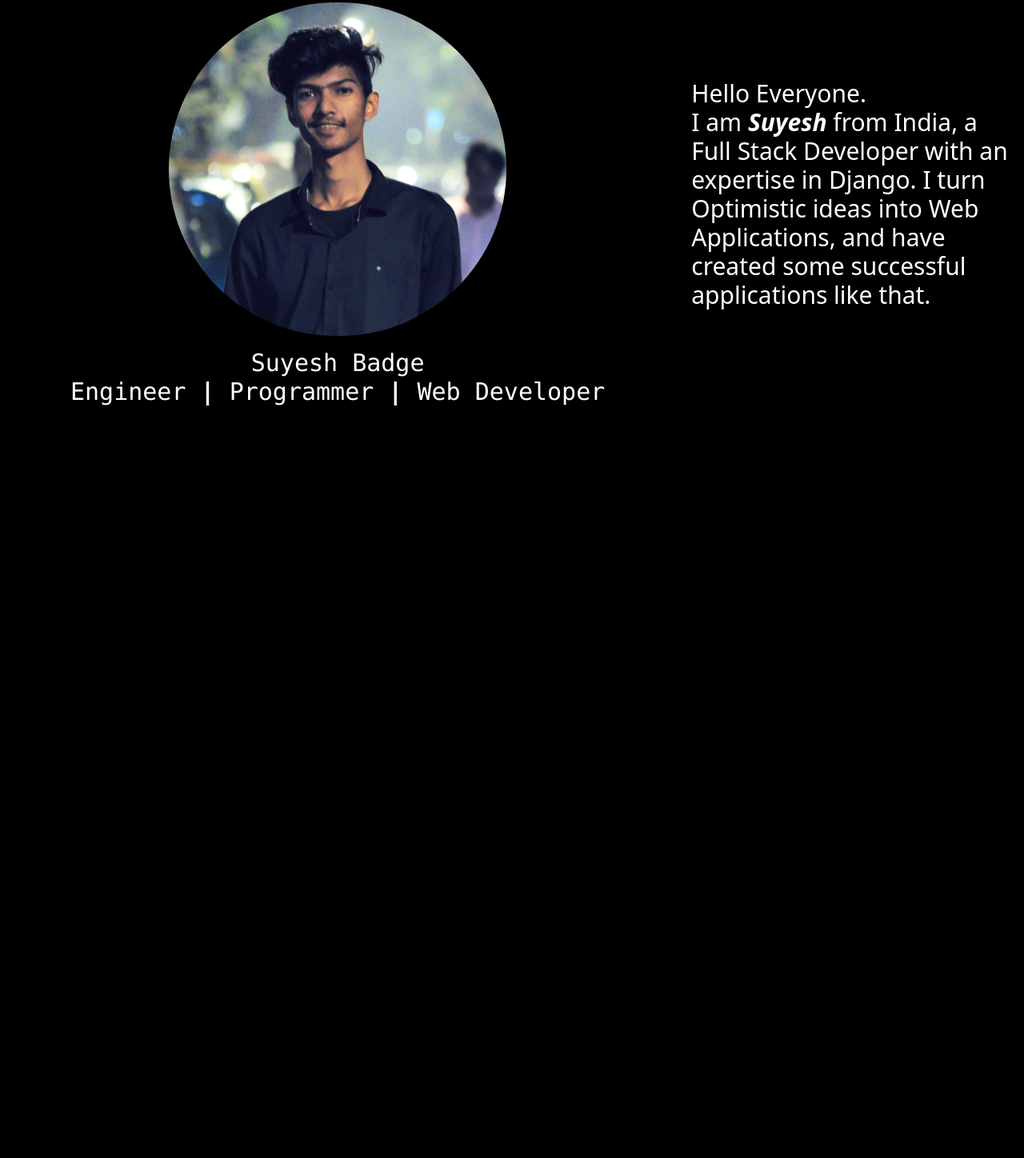
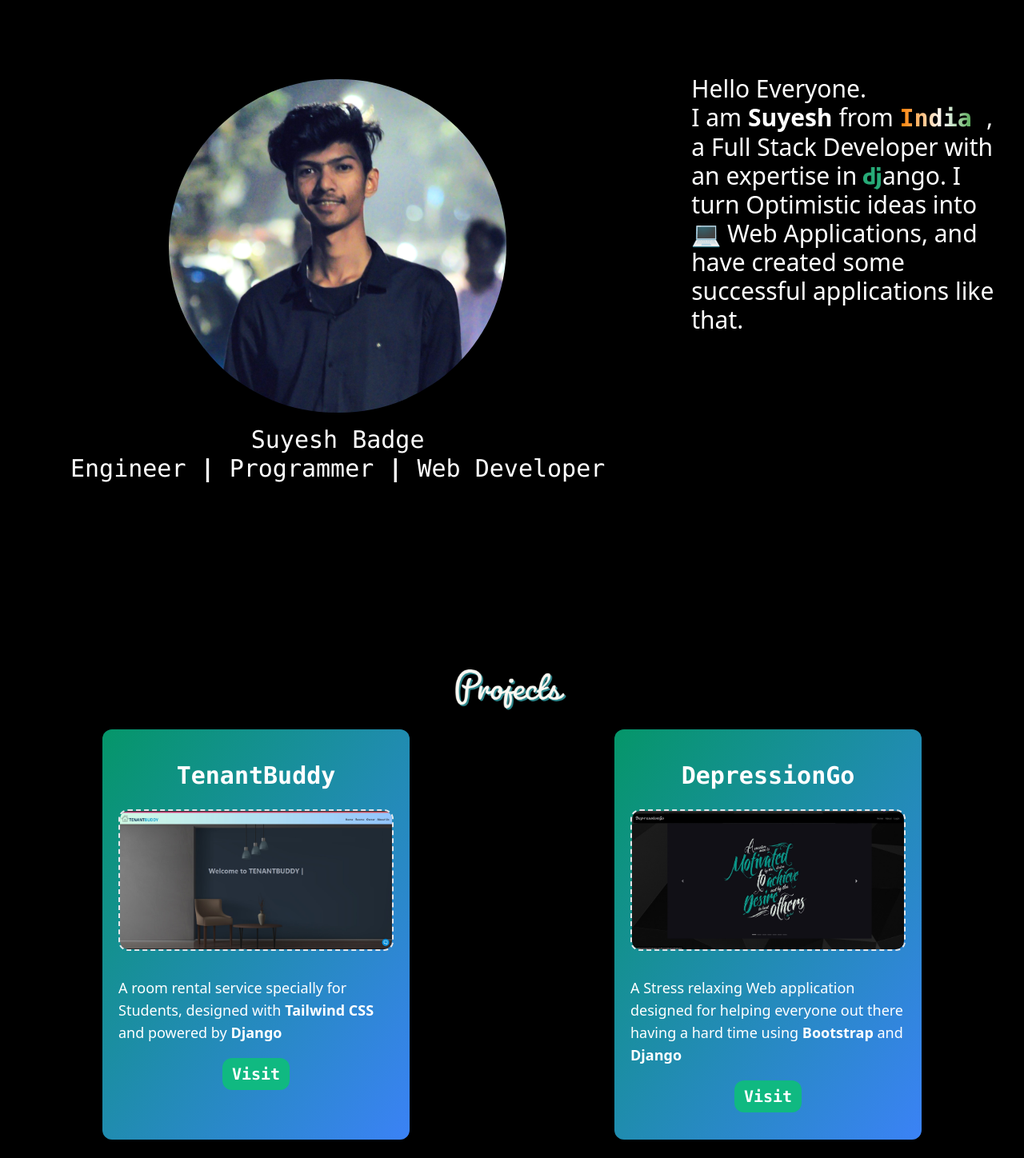
Before and after one commit to SuyeshBadge/SuyeshBadge.github.io, a plain HTML site: page index.html in a window 1280 px wide. Shown: the part 125-1573 px from the top of the page at 80% size. Before the commit the page ends 800 px from the top, so only its background shows below. Drawn offline with nearby package versions, Linux system fonts and the light colour scheme.

Commit message:
Projects Added

```diff
--- a/index.html
+++ b/index.html
@@ -11,6 +11,16 @@
     <link rel="shortcut icon" href="/assets/sb.png" type="image/x-icon">
 
 </head>
+<style>
+    .ind {
+
+        background: #FEAC5E;  /* fallback for old browsers */
+        background: -webkit-linear-gradient(to right, #39d61a, #2c1a7e, #FEAC5E);  /* Chrome 10-25, Safari 5.1-6 */
+        background: linear-gradient(to right, #FF8000,#ffffff, #008000); /* W3C, IE 10+/ Edge, Firefox 16+, Chrome 26+, Opera 12+, Safari 7+ */
+        -webkit-background-clip: text;
+        -webkit-text-fill-color: transparent;
+    }
+</style>
 
 <body class="bg-black text-white mx-auto">
     <!-- Navbar -->
@@ -43,25 +53,69 @@
 
     </div>
 
-    <div id="home" class="flex transition-all ease-in-out flex-col md:flex-row ">
-        <div class=" my-32 md:my-42  ">
+    <div id="home" class="flex transition-all ease-in-out flex-col md:flex-row  items-center ">
+        <div class=" my-32 md:my-56  ">
             <img class=" mx-auto rounded-full w-10/12 md:w-6/12" src="/assets/me.jpg" alt="">
             <div class="max-w-max text-white md:text-3xl text-2xl text-center mx-auto  mt-4 font-mono">
                 <h1 class="">Suyesh Badge</h1>
-                <h1 class="inline-block">Engineer <b>|</b> Programmer <b class="hidden md:inline">|</b> <br class="md:hidden">  Web Developer</h1>
+                <h1 class="inline-block">Engineer <b>|</b> Programmer <b class="hidden md:inline">|</b> <br
+                        class="md:hidden"> Web Developer</h1>
             </div>
         </div>
-        <div class="-mt-16 mb-32 md:w-6/12 md:my-56  px-5 ">
+        <div class="-mt-16 mb-32 md:w-6/12   px-5 ">
             <h1 class="text-3xl">
                 Hello Everyone. <br>
-                I am <b class="italic" >Suyesh</b> from India, a Full Stack Developer with an expertise in Django.
-                I turn Optimistic ideas into Web Applications, and have created some successful applications like that.
+                I am <b class="">Suyesh</b> from <b class=" ind font-mono "> India </b>, a Full Stack Developer with an expertise in  <img class="h-7 inline -mr-1.5" src="/assets/dj.png" alt="">  ango.
+                I turn Optimistic ideas into 💻 Web Applications, and have created some successful applications like that.
             </h1>
 
 
         </div>
     </div>
 
+    <div id="projects" class="mb-32 mx-auto w-full">
+        <img class="h-16 mx-auto " src="/assets/projects.png">
+        <div class="flex md:justify-around md:flex-row flex-col ">
+            <!-- Tenant Buddy -->
+            <div class=" transition-all ease-in-out hover:scale-105 md:hover:scale-125 transform duration-500  flex flex-col gap-1 bg-gradient-to-br
+                 from-green-600 to-blue-500  md:w-96 rounded-xl p-5 m-5 md:hover:translate-x-24 ">
+                <div id="title" class="text-3xl font-bold text-center font-mono my-5 ">TenantBuddy</div>
+                <div id="body" class=" space-y-8">
+                    <img class="rounded-xl border-2 border-dashed" src="/assets/tenant.jpg" alt="">
+                    <h1 class="text-lg "> A room rental service specially for Students, designed with <b> Tailwind CSS
+                        </b>and
+                        powered by <b> Django</b>
+                    </h1>
+                </div>
+                <div class="mx-auto my-5">
+                    <a href="https://tenantbuddy.herokuapp.com/" target="_blank"
+                        class="mx-auto text-center text-xl font-bold font-mono bg-green-500 px-3 py-2 rounded-xl  ">Visit</a>
+                </div>
+            </div>
+
+            <!-- Depression Go -->
+            <div class=" transition-all ease-in-out hover:scale-105 md:hover:scale-125 transform duration-500  flex flex-col gap-1 bg-gradient-to-br
+                 from-green-600 to-blue-500  md:w-96 rounded-xl p-5 m-5 md:hover:-translate-x-24 ">
+                <!-- title -->
+                <div class="text-3xl font-bold text-center font-mono my-5 ">DepressionGo</div>
+                <!-- body -->
+                <div class=" space-y-8">
+                    <img class="rounded-xl border-2 border-dashed " src="/assets/deperssion.jpg" alt="">
+                    <h1 class="text-lg "> A Stress relaxing Web application designed for helping everyone out there
+                        having a hard time using <b> Bootstrap
+                        </b>and
+                        <b> Django</b>
+                    </h1>
+                </div>
+                <div class="mx-auto my-5">
+                    <a href="https://depressiongo.herokuapp.com/" target="_blank"
+                        class="mx-auto text-center text-xl font-bold font-mono bg-green-500 px-3 py-2 rounded-xl">Visit</a>
+                </div>
+            </div>
+        </div>
+
+
+    </div>
 
 
 </body>
```
Also changed, not shown: assets/deperssion.jpg (added), assets/dj.png (added), assets/tenant.jpg (added).
